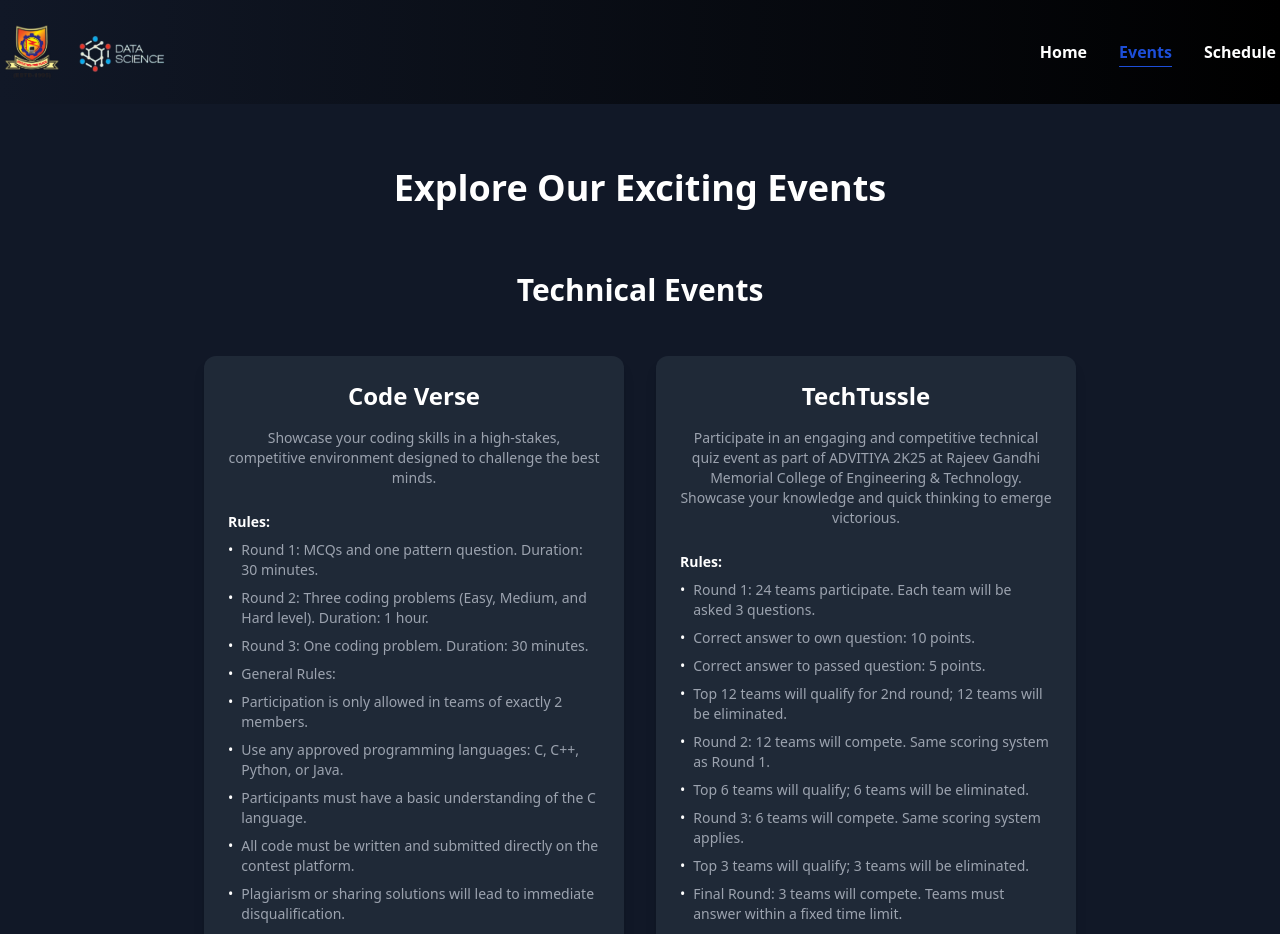
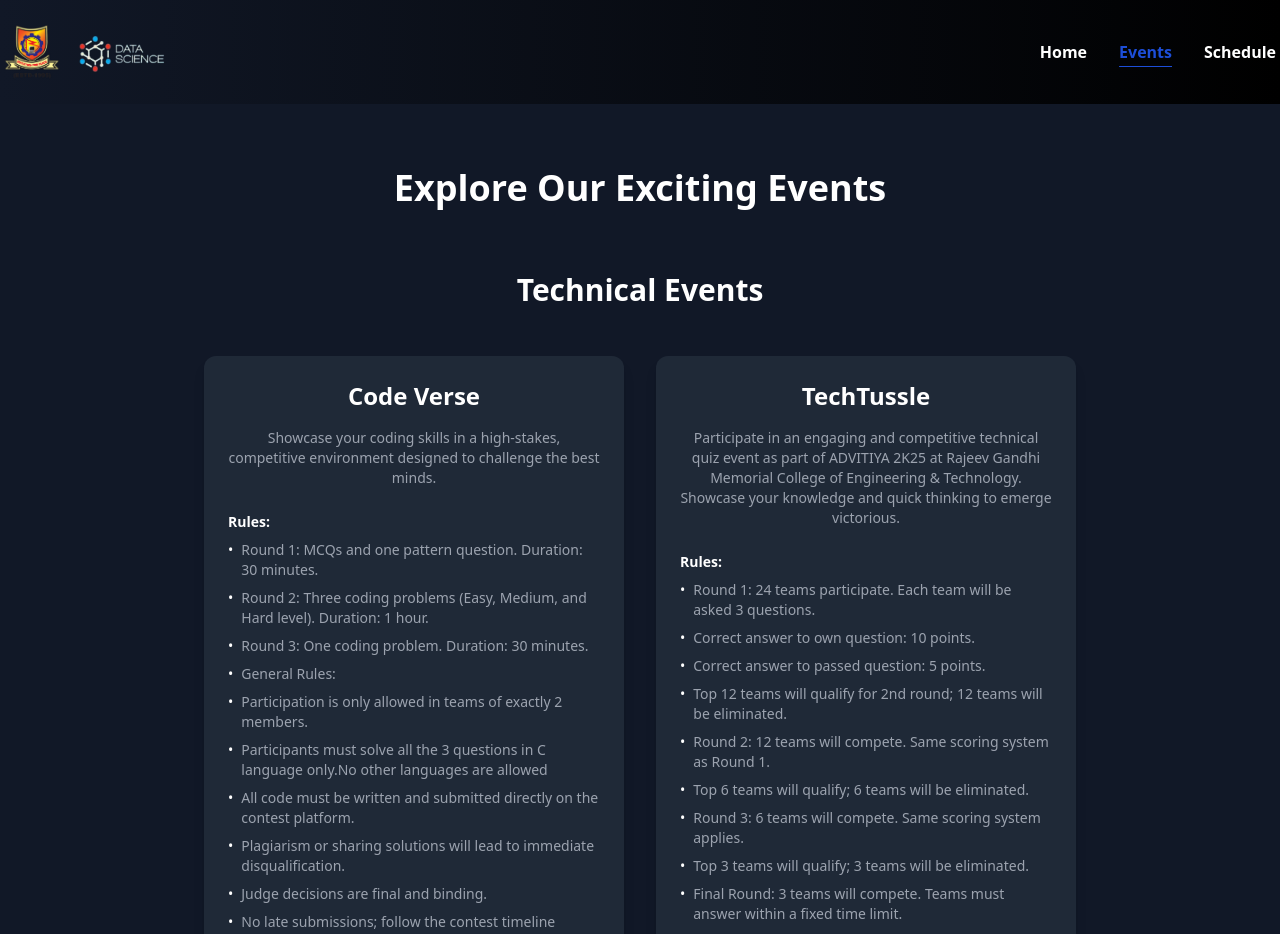
Before and after one commit to harshithreddy-dev/Advitiya2k25, a Next.js app: page /events in a window 1280 px wide. Shown: the top 934 px of the page. Built offline with nearby package versions, Linux system fonts and the light colour scheme.

Commit message:
Update page.tsx

```diff
--- a/src/app/events/page.tsx
+++ b/src/app/events/page.tsx
@@ -44,8 +44,7 @@ export default function EventsSectionDemo() {
         "Round 3: One coding problem. Duration: 30 minutes.",
         "General Rules:",
         "Participation is only allowed in teams of exactly 2 members.",
-        "Use any approved programming languages: C, C++, Python, or Java.",
-        "Participants must have a basic understanding of the C language.",
+        "Participants must solve all the 3 questions in C language only.No other languages are allowed",
         "All code must be written and submitted directly on the contest platform.",
         "Plagiarism or sharing solutions will lead to immediate disqualification.",
         "Judge decisions are final and binding.",
```
